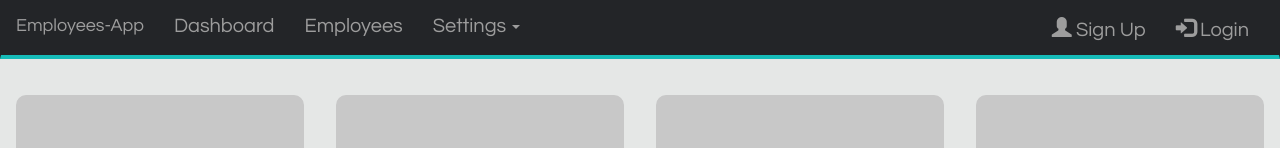
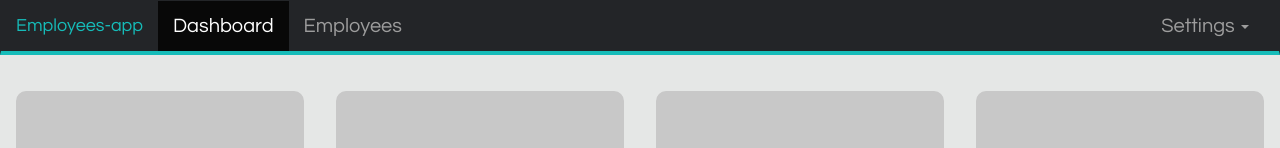
Before and after one commit to Povlsen/Clientside_H2, a React (Create React App) app in the folder h2-app/: page / in a window 1280 px wide. Shown: the top 148 px of the page. Built offline with nearby package versions, Linux system fonts and the light colour scheme.

Commit message:
Navbar changes

```diff
--- a/h2-app/src/Components/navbar.js
+++ b/h2-app/src/Components/navbar.js
@@ -14,14 +14,16 @@ const Navbar = () => (
               <span class="icon-bar"></span>
               <span class="icon-bar"></span>
             </button>
-            <a class="navbar-brand">Employees-App</a>
+            <a class="navbar-brand"><Link to='/'>Employees-app</Link></a>
           </div>
 
           <div class="collapse navbar-collapse" id="myNavbar">
             <ul class="nav navbar-nav">
-             <li><Link to='/'>Dashboard</Link></li>
+             <li class="active"><Link to='/'>Dashboard</Link></li>
              <li><Link to='/employees'>Employees</Link></li>
-              <li class="dropdown">
+            </ul>
+            <ul class="nav navbar-nav navbar-right">
+            <li class="dropdown">
                 <a class="dropdown-toggle" data-toggle="dropdown" href="#">Settings <span class="caret"></span></a>
                 <ul class="dropdown-menu">
                   <li><a href="">1</a></li>
@@ -29,10 +31,6 @@ const Navbar = () => (
                   <li><a href="">3</a></li>
                 </ul>
               </li>
-            </ul>
-            <ul class="nav navbar-nav navbar-right">
-              <li><a href=""><span class="glyphicon glyphicon-user"></span> Sign Up</a></li>
-              <li><a href=""><span class="glyphicon glyphicon-log-in"></span> Login</a></li>
             </ul>
           </div>
         </div>
--- a/h2-app/src/index.scss
+++ b/h2-app/src/index.scss
@@ -26,7 +26,17 @@ h4 {
 .navbar {
     border-radius: 0px;
 
+
+    .navbar-brand {
+      a {
+        text-decoration: none;
+        color: var(--main-style-color);
+      }
+    }
+
+
 }
+
 .navbar-inverse {
   background-color: var(--main-txt-color);
   border-color:var(--main-txt-color);
```
